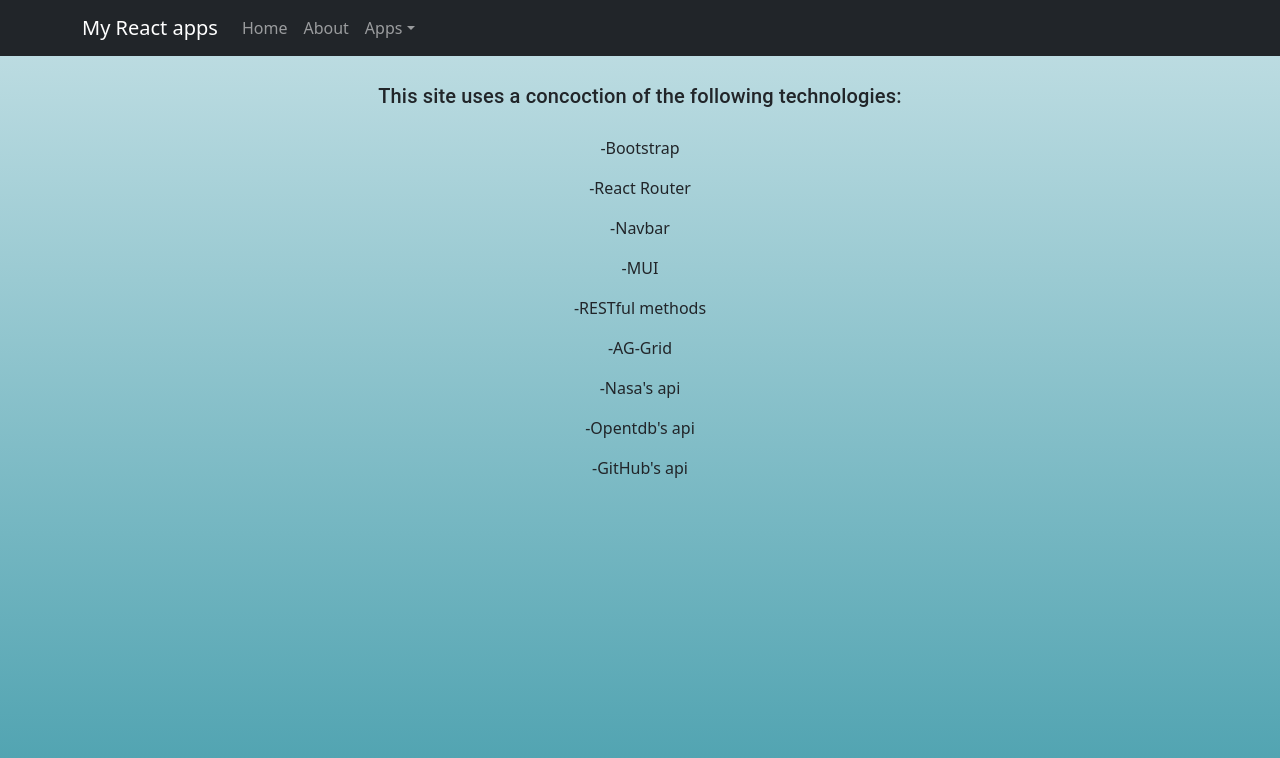
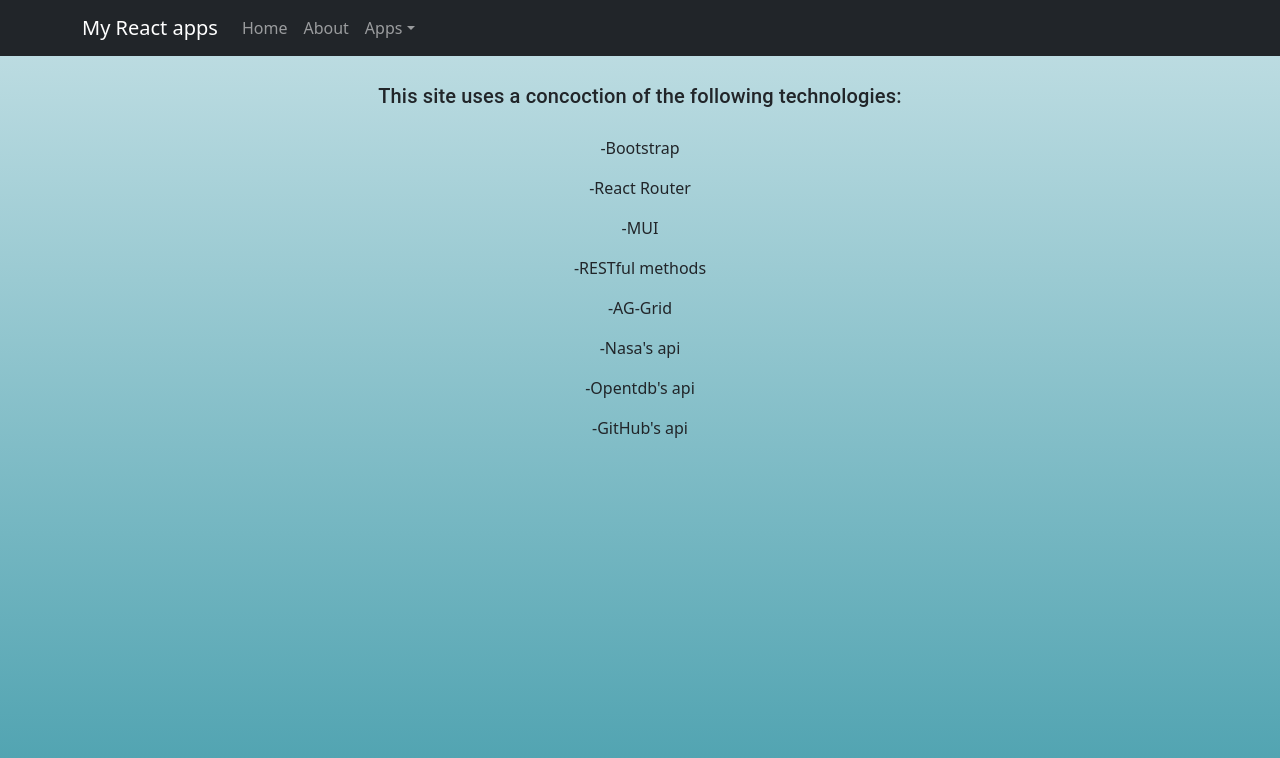
Before and after one commit to staffanholmnas/React.js, a React (Create React App) app: page /about in a window 1280 px wide. Shown: the top 758 px of the page. Built offline with nearby package versions, Linux system fonts and the light colour scheme.

Commit message:
edit text

```diff
--- a/src/components/About.js
+++ b/src/components/About.js
@@ -11,7 +11,6 @@ function About() {
       <br></br>
       <p>-Bootstrap</p>
       <p>-React Router</p>
-      <p>-Navbar</p>
       <p>-MUI</p>
       <p>-RESTful methods</p>
       <p>-AG-Grid</p>
```
